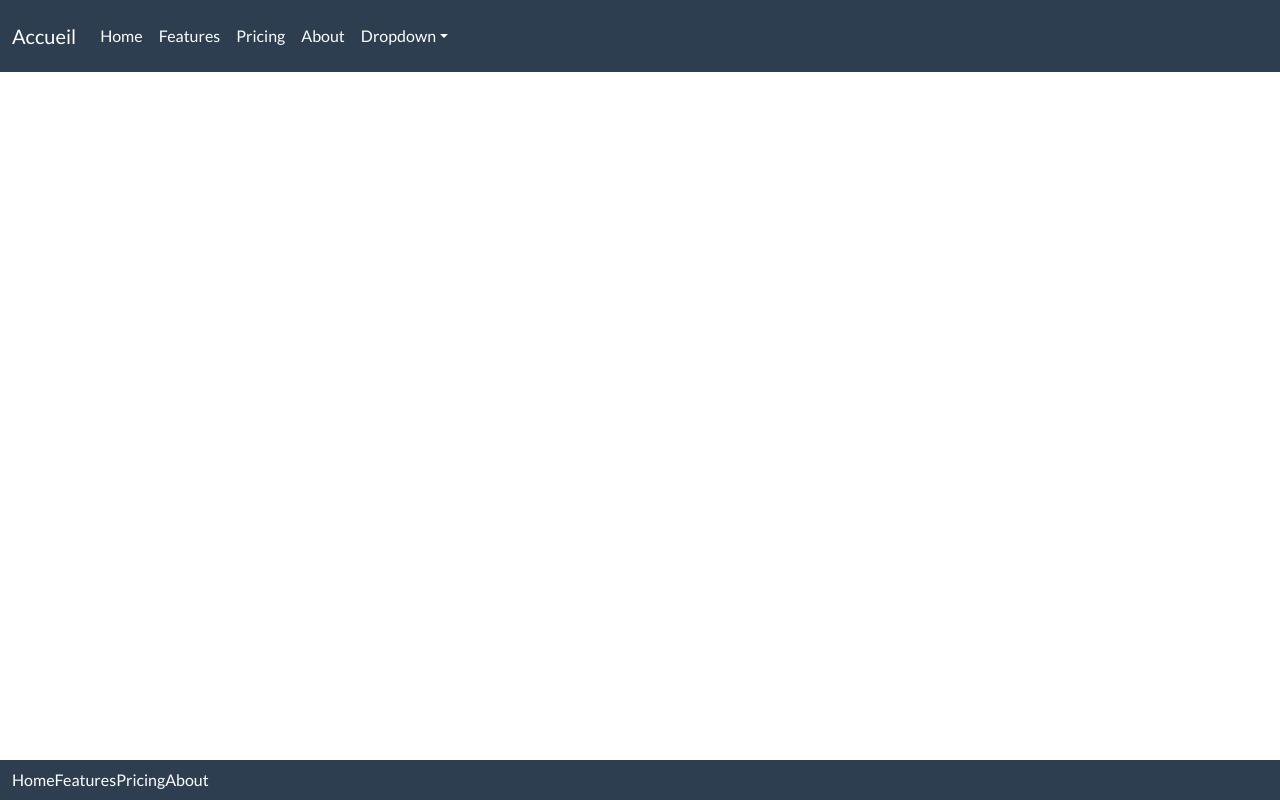
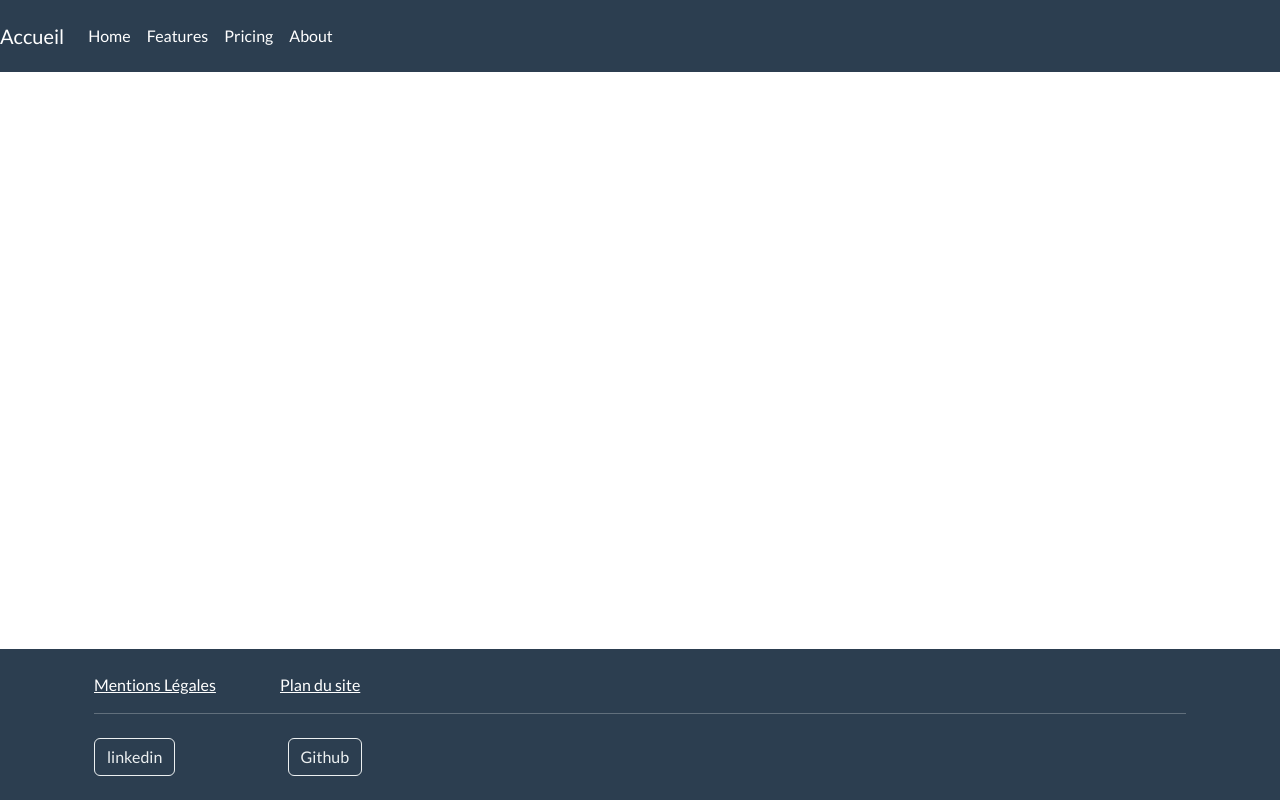
Before and after one commit to Ashkoort/SymfonyFrance, a Symfony app: template HistoireFrance/templates/base.html.twig in a window 1280 px wide. Run offline with Twig, Linux system fonts and the light colour scheme; the template is opened without the code that fills it, so the values that code supplies are empty; style sheets or scripts are compiled from the project's sources; some libraries are stand-ins or nearby versions.

Commit message:
Footer + Responsive

```diff
--- a/HistoireFrance/assets/styles/app.css
+++ b/HistoireFrance/assets/styles/app.css
@@ -1,9 +1,53 @@
 body {
     background-color: lightgray;
 }
+
 
 footer {
     position:absolute;
     bottom:0;
     width: 100%;
 }
+
+.example-wrapper {
+    margin-left: 20%;
+}
+
+.github {
+    margin-left: 10%;
+}
+
+h1 {
+    margin-left: 12%;
+}
+p {
+    margin-left: 10%;
+    margin-right: 10%;
+    font-size: large;
+}
+
+
+/* Media Queries */
+
+@media (min-width: 1200px) and (max-width: 1920px) {
+	.container {
+		width: 100%;
+		max-width: 1250px;
+
+}
+
+@media (min-width: 992px) and (max-width: 1199px) {
+
+
+
+}
+
+@media (min-width: 768px) and (max-width: 991px) {
+
+
+}
+
+@media (min-width: 576px) and (max-width: 767px) {
+
+	}
+}
--- a/HistoireFrance/templates/base.html.twig
+++ b/HistoireFrance/templates/base.html.twig
@@ -14,8 +14,7 @@
         {% endblock %}
     </head>
     <body class="body">
-        <nav class="navbar navbar-expand-lg navbar-dark bg-primary">
-            <div class="container-fluid">
+        <nav class=" navbar navbar-expand-lg navbar-dark bg-primary">
                 <a class="navbar-brand" href="{{ path('home') }}">Accueil</a>
                 <button class="navbar-toggler" type="button" data-bs-toggle="collapse" data-bs-target="#navbarColor01" aria-controls="navbarColor01" aria-expanded="false" aria-label="Toggle navigation">
                     <span class="navbar-toggler-icon"></span>
@@ -35,47 +34,52 @@
                         <li class="nav-item">
                             <a class="nav-link" href="#">About</a>
                         </li>
-                        <li class="nav-item dropdown">
-                            <a class="nav-link dropdown-toggle" data-bs-toggle="dropdown" href="#" role="button" aria-haspopup="true" aria-expanded="false">Dropdown</a>
-                            <div class="dropdown-menu">
-                                <a class="dropdown-item" href="#">Action</a>
-                                <a class="dropdown-item" href="#">Another action</a>
-                                <a class="dropdown-item" href="#">Something else here</a>
-                                <div class="dropdown-divider"></div>
-                                <a class="dropdown-item" href="#">Separated link</a>
-                            </div>
-                        </li>
                     </ul>
                 </div>
-            </div>
         </nav>
-        <div class="caintainer">
-            {% block body %}{% endblock %}
+        {% block body %}
+        <div class="example-wrapper col-12">
+            <div class="row">
+                <div class="container col-xl-8 col-sm-12">
+                    <div class="container">
+
                     </div>
                         {% block javascripts %}
 
                         {{ encore_entry_script_tags('app') }}
 
                         {% endblock %}
-        <footer class="footer navbar-expand-lg navbar-dark bg-primary">
-                    <div class="container-fluid">
-                        <div class="collapse navbar-collapse" id="navbarColor01">
-                            <ul class="navbar-nav me-auto">
-                                <li class="nav-item">
-                                <a class="nav-link" href="#">Home</a>
+                </div>
+            </div>
+        </div>
+        {% endblock %}
+  <footer class="text-lg-start text-white bg-primary">
+    <div class="container p-4 pb-0">
+      <section>
+        <div class="row">
+          <div class="col-lg-2 col-md-6 mb-4 mb-md-0">
+            <ul class="list-unstyled mb-0">
+              <li>
+                <a href="#!" class="text-white">Mentions Légales</a>
               </li>
-                                <li class="nav-item">
-                                    <a class="nav-link" href="#">Features</a>
-                                </li>
-                                <li class="nav-item">
-                                    <a class="nav-link" href="#">Pricing</a>
-                                </li>
-                                <li class="nav-item">
-                                    <a class="nav-link" href="#">About</a>
+              <li>
+            </ul>
+          </div>
+          <div class="col-lg-2 col-md-6 mb-4 mb-md-0">
+            <ul class="list-unstyled mb-0">
+              <li>
+                <a href="#!" class="text-white">Plan du site</a>
               </li>
             </ul>
           </div>
         </div>
+      </section>
+      <hr class="mb-4" />
+      <section class="mb-4">
+        <a class="btn btn-outline-light btn-floating " href="#!" role="button"><i class="fab fa-linkedin-in"></i>linkedin</a>
+        <a class="btn btn-outline-light btn-floating github" href="#!" role="button"><i class="fab fa-github"></i> Github </a>
+      </section>
+    </div>
   </footer>
     </body>
 </html>
```
Also changed, not shown: HistoireFrance/templates/histoire/index.html.twig (+8 -14 lines). Lines whose indentation alone changed are shown as unchanged.
